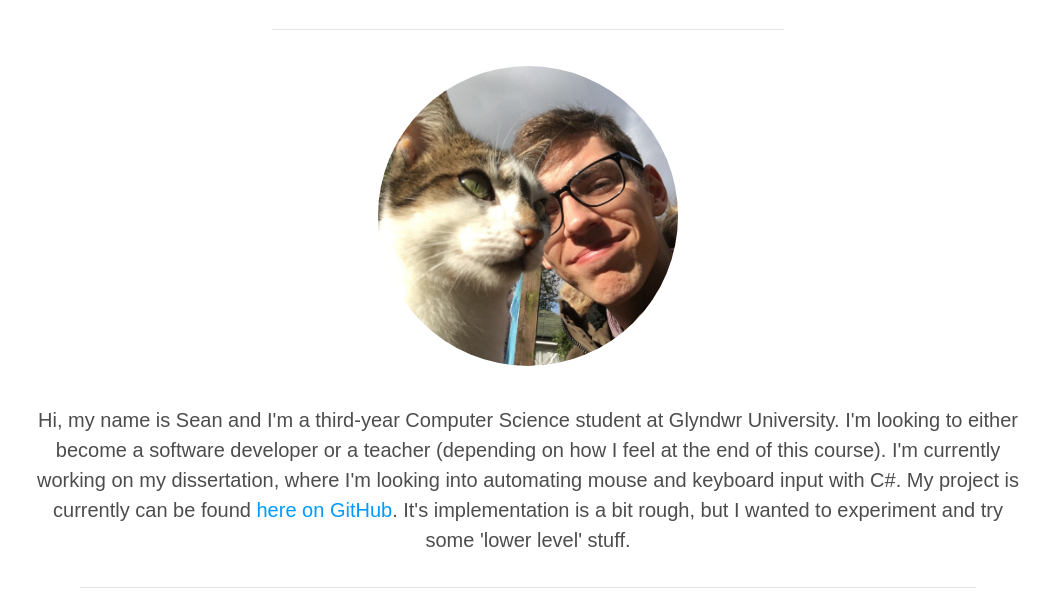
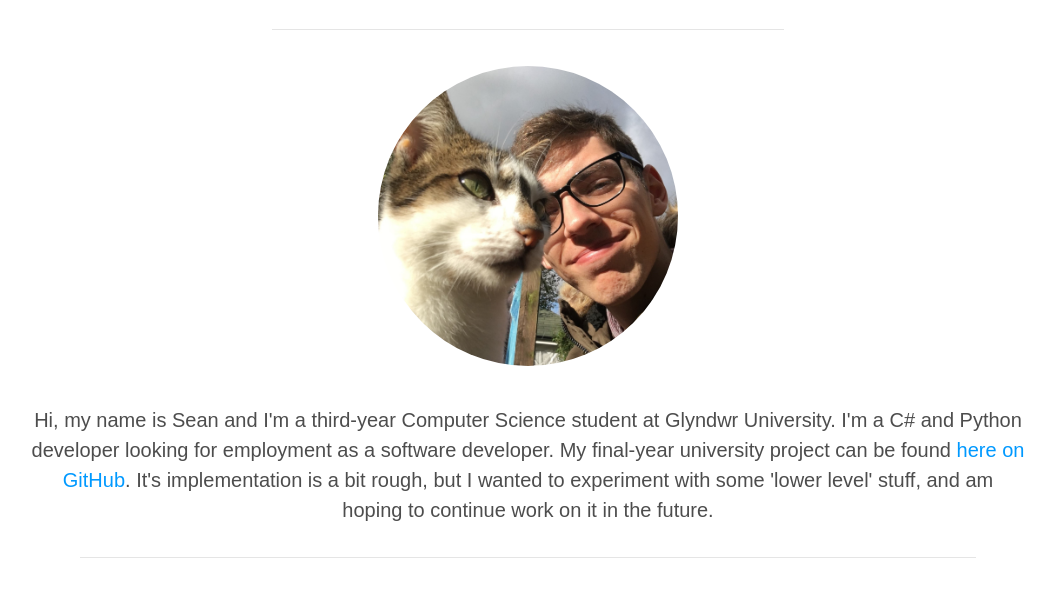
Before and after one commit to bettercallsean/bettercallsean.github.io, a plain HTML site: page index.html in a window 1280 px wide. Shown: the part 185-800 px from the top of the page, without its empty margins (112-1167 px from the left). Drawn offline with nearby package versions, Linux system fonts and the light colour scheme.

Commit message:
Update description

```diff
--- a/index.html
+++ b/index.html
@@ -34,10 +34,9 @@
         <div class="aboutme" class="row text-center">
           <img class="mugshot" src="img/mugshot.jpg" alt="A lovely photo of me and my cat" height="300" class="mx-auto">
           <p class="lead description">
-            Hi, my name is Sean and I'm a third-year Computer Science student at Glyndwr University. I'm looking to either become a software developer or a teacher (depending
-            on how I feel at the end of this course). I'm currently working on my dissertation, where I'm looking into automating mouse and keyboard input with C#.
-            My project is currently can be found <a id="dissertation-link" href="https://github.com/bettercallsean/ClickyController">here on GitHub</a>. It's implementation is a bit rough, but I wanted
-            to experiment and try some 'lower level' stuff.
+            Hi, my name is Sean and I'm a third-year Computer Science student at Glyndwr University. I'm a C# and Python developer looking for employment as a software developer.
+            My final-year university project can be found <a id="dissertation-link" href="https://github.com/bettercallsean/ClickyController">here on GitHub</a>. It's implementation is a bit rough, but I wanted
+            to experiment with some 'lower level' stuff, and am hoping to continue work on it in the future.
           </p>
         </div>
       </section>
```
